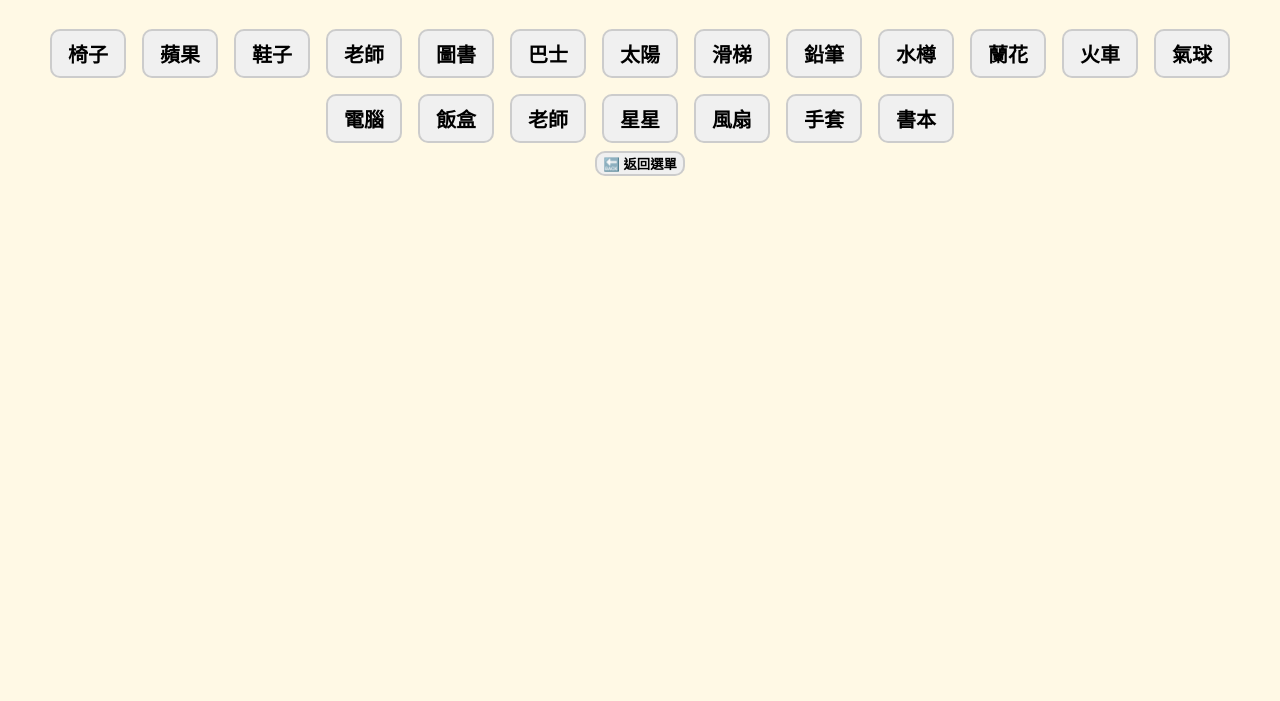
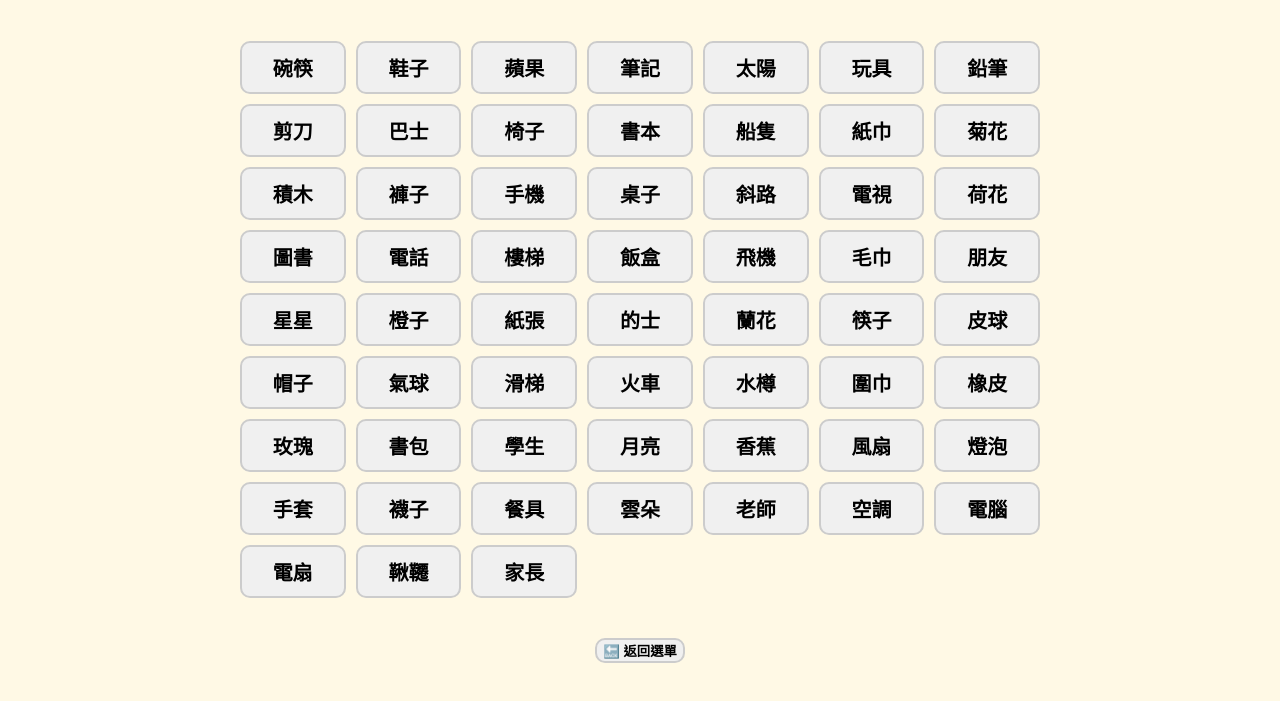
Before and after one commit to leochan3144/K2-word-game, a plain HTML site: page index.html in a window 1280 px wide. Both pictures are taken after a click on the button "📚 練習模式". Shown: the part 99-800 px from the top of the page. Drawn offline with Linux system fonts and the light colour scheme.

Commit message:
Update index.html

```diff
--- a/index.html
+++ b/index.html
@@ -83,10 +83,26 @@
       padding: 1vw 3vw;
       border-radius: 10px;
     }
+    .word-list {
+      display: grid;
+      grid-template-columns: repeat(auto-fill, minmax(100px, 1fr));
+      gap: 10px;
+      padding: 20px;
+      max-width: 800px;
+      margin: 0 auto;
+    }
     .word-list button {
-      margin: 8px;
-      padding: 8px 16px;
-      font-size: 5vw;
+      margin: 0;
+      padding: 10px;
+      font-size: 16px;
+      min-height: 50px;
+    }
+    #practiceImage {
+      margin-top: 20px;
+    }
+    #practiceImage img {
+      max-width: 200px;
+      max-height: 200px;
     }
     @media (min-width: 768px) {
       h1 { font-size: 36px; }
@@ -147,6 +163,30 @@
       { word: "風扇", options: ["燈泡", "風扇", "空調", "電扇"] },
       { word: "手套", options: ["帽子", "手套", "圍巾", "襪子"] },
       { word: "書本", options: ["書本", "筆記", "紙張", "紙巾"] },
+    ];
+
+    // 所有詞語列表（80個）
+    const allWords = [
+      "椅子", "桌子", "香蕉", "帽子",
+      "蘋果", "橙子", "氣球", "玩具",
+      "帽子", "褲子", "鞋子", "書包",
+      "學生", "老師", "家長", "朋友",
+      "玩具", "圖書", "餐具", "積木",
+      "巴士", "火車", "的士", "船隻",
+      "月亮", "星星", "雲朵", "太陽",
+      "鞦韆", "滑梯", "樓梯", "斜路",
+      "書本", "鉛筆", "橡皮", "剪刀",
+      "飯盒", "水樽", "碗筷", "毛巾",
+      "蘭花", "玫瑰", "菊花", "荷花",
+      "巴士", "的士", "火車", "飛機",
+      "玩具", "氣球", "書包", "皮球",
+      "電腦", "手機", "電視", "電話",
+      "飯盒", "水樽", "碗筷", "筷子",
+      "學生", "家長", "老師", "朋友",
+      "太陽", "月亮", "星星", "雲朵",
+      "燈泡", "風扇", "空調", "電扇",
+      "帽子", "手套", "圍巾", "襪子",
+      "書本", "筆記", "紙張", "紙巾"
     ];
 
     const correctGif = "d867d869df8a48849e6b3aeca1fb74a0.gif";
@@ -247,12 +287,19 @@
       document.getElementById("practice").style.display = "block";
       const listDiv = document.getElementById("wordList");
       listDiv.innerHTML = "";
-      wordBank.forEach(item => {
+
+      // 使用所有80個詞語創建練習按鈕
+      const uniqueWords = [...new Set(allWords)]; // 去除重複詞語
+      shuffle(uniqueWords).forEach(word => {
         const btn = document.createElement("button");
-        btn.innerText = item.word;
+        btn.innerText = word;
         btn.onclick = () => {
-          speak(item.word);
-          document.getElementById("practiceImage").innerHTML = `<p><img src="https://via.placeholder.com/200x150?text=${item.word}" alt="${item.word}"></p>`;
+          speak(word);
+          // 使用placeholder圖片，實際應用中可以替換為真實圖片
+          document.getElementById("practiceImage").innerHTML = `
+            <p><b>${word}</b></p>
+            <img src="https://via.placeholder.com/200x150?text=${word}" alt="${word}">
+          `;
         };
         listDiv.appendChild(btn);
       });
```
